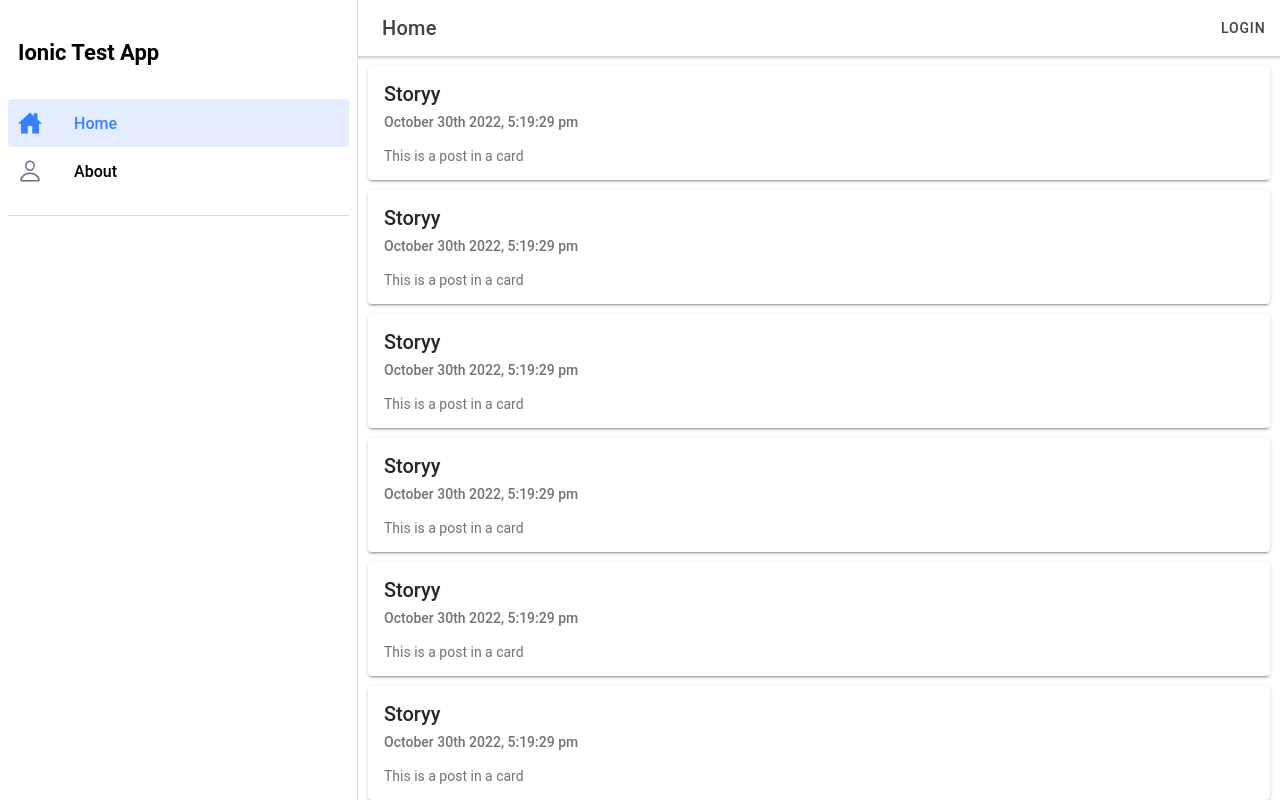
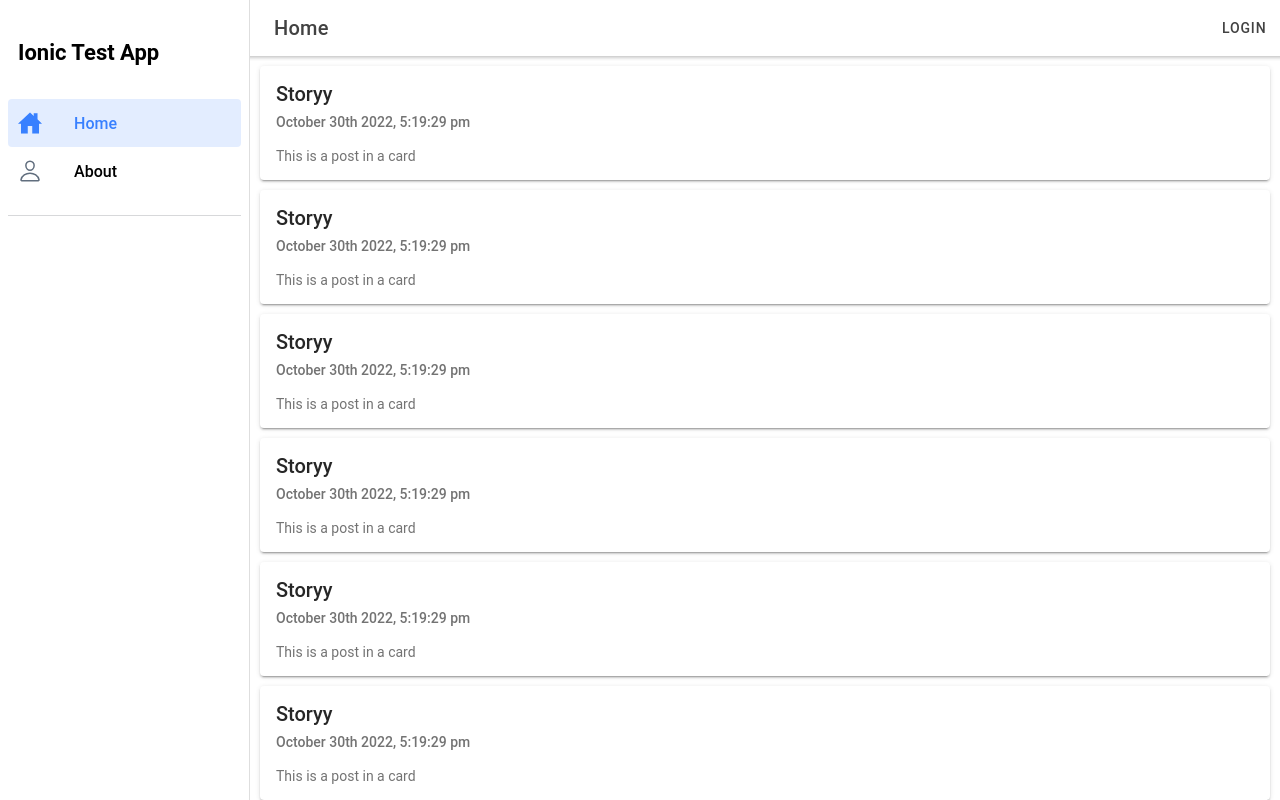
Before and after one commit to anker12/ionicTestApp, a React (Create React App) app: page /home in a window 1280 px wide. Built offline with nearby package versions, Linux system fonts and the light colour scheme.

Commit message:
made width of menu abit more reasonable

```diff
--- a/src/theme/variables.css
+++ b/src/theme/variables.css
@@ -234,3 +234,8 @@ http://ionicframework.com/docs/theming/ */
     --ion-card-background: #1e1e1e;
   }
 }
+
+.split-pane-visible >.split-pane-side {
+  min-width: 250px!important;
+  max-width: 250px!important;
+}
```
